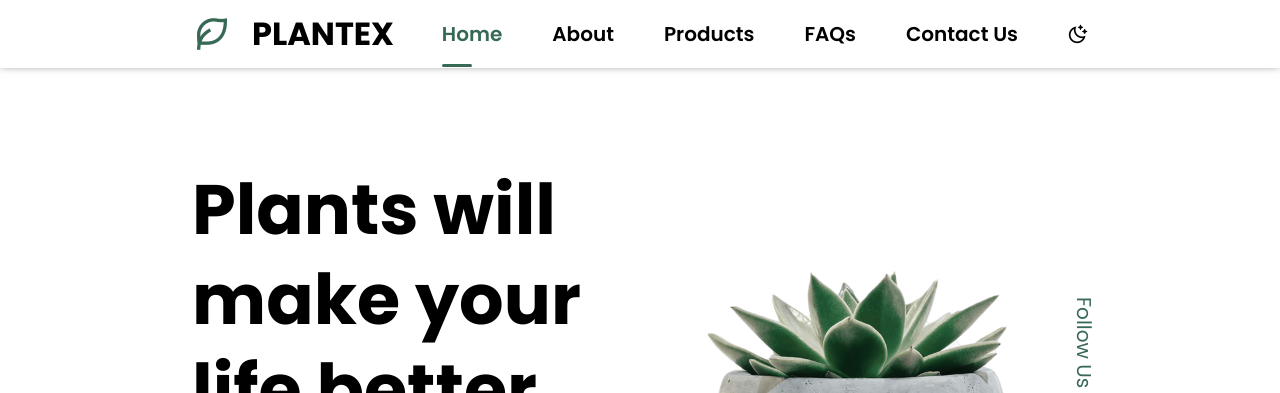
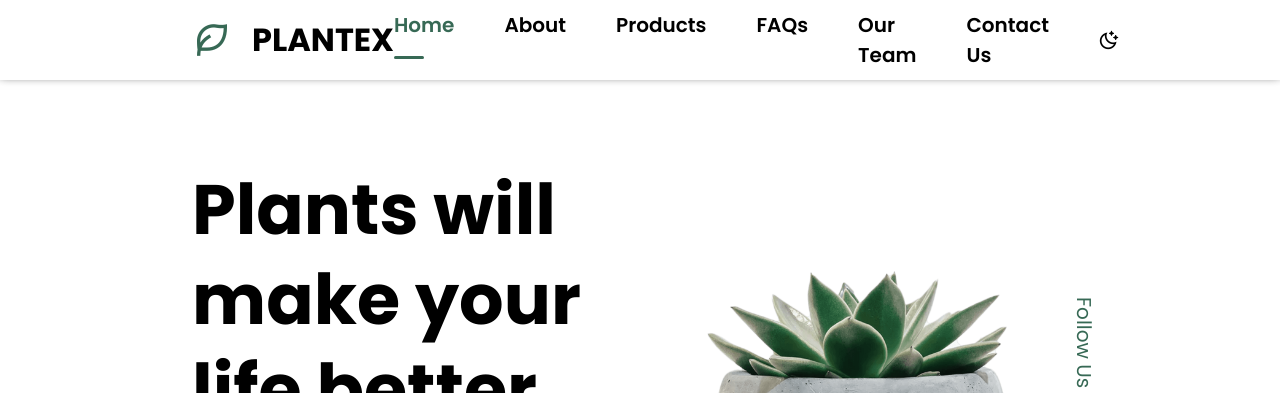
Before and after one commit to Developer-Keyithan/Assignment-09, a plain HTML site: page index.html in a window 1280 px wide. Shown: the top 393 px of the page. Drawn offline with nearby package versions, Linux system fonts and the light colour scheme.

Commit message:
Added updates

```diff
--- a/index.html
+++ b/index.html
@@ -28,6 +28,7 @@
                     <a href="#about">About</a>
                     <a href="#products">Products</a>
                     <a href="#faq">FAQs</a>
+                    <a href="#team">Our Team</a>
                     <a href="#contact">Contact Us</a>
                     <button type="button" onclick="darkMode()"><i class="ri-moon-clear-line"></i></button>
                 </div>
@@ -196,6 +197,10 @@
             <h1>FAQs Section</h1>
             <p>Lorem ipsum dolor sit amet consectetur adipisicing elit.</p>
         </div>
+        <div class="faq-container" id="team">
+            <h1>FAQs Section</h1>
+            <p>Lorem ipsum dolor sit amet consectetur adipisicing elit.</p>
+        </div>
         <div class="contact-container" id="contact">
             <h1>Contact Section</h1>
             <p>Lorem ipsum dolor sit amet consectetur adipisicing elit.</p>
--- a/script.js
+++ b/script.js
@@ -20,7 +20,7 @@ function setActiveLink() {
     let currentSection = '';
 
     sections.forEach((section) => {
-        const sectionTop = section.offsetTop - 500;
+        const sectionTop = section.offsetTop - 200;
         const sectionHeight = section.offsetHeight;
 
         if (window.scrollY >= sectionTop && window.scrollY < sectionTop + sectionHeight) {
@@ -39,7 +39,7 @@ document.querySelectorAll('.navbar-container .content a').forEach(link => {
         e.preventDefault();
         const targetSection = document.querySelector(this.getAttribute('href'));
         window.scrollTo({
-            top: targetSection.offsetTop - 80,
+            top: targetSection.offsetTop - 0,
             behavior: 'smooth'
         });
     });
--- a/style.css
+++ b/style.css
@@ -4,7 +4,9 @@
 * {
     margin: 0;
     padding: 0;
+
     scroll-behavior: smooth;
+
     box-sizing: border-box;
     font-family: 'Poppins', sans-serif;
 
@@ -98,7 +100,7 @@ body {
     width: 50%;
     background: var(--main-color);
     position: absolute;
-    top: 45px;
+    top: 46px;
     left: 0;
     transform: scaleX(0);
     transform-origin: bottom left;
@@ -363,6 +365,12 @@ body {
     flex-basis: 300px;
     padding: 20px;
     text-align: center;
+    transition: 0.3s ease;
+}
+
+.container .products-container .card-container .card:hover {
+    transform: scale(1.1);
+    color: var(--main-color);
 }
 
 .container .products-container .card-container .card.hide {
@@ -434,3 +442,31 @@ body.dark-mode .container .home-container {
 body.dark-mode .container .home-container .image::after  {
     display: none;
 }
+
+
+
+
+
+
+
+
+
+
+
+
+/* ===================== Scroll Bar ===================== */
+
+::-webkit-scrollbar {
+    background: none;
+    width: 10px;
+}
+
+::-webkit-scrollbar-thumb {
+    background-color: #376955;
+    border-radius: 10px;
+}
+
+::selection {
+    background-color: var(--main-color);
+    color: white;
+}
```
